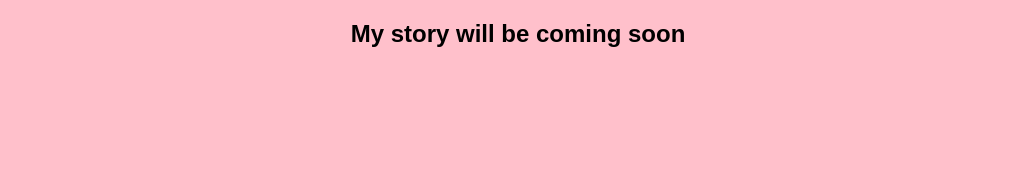
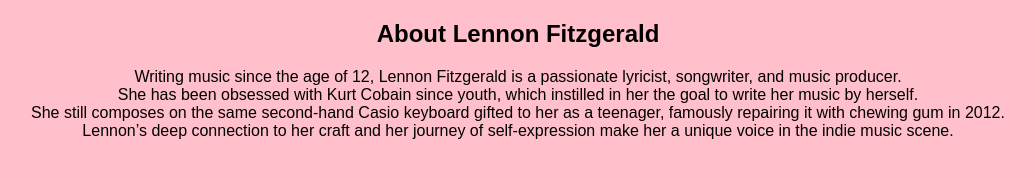
Before and after one commit to LennonFitzgerald/MyWebsite, a plain HTML site: page about.html in a window 1280 px wide. Shown: the whole page, without its empty margins (122-1157 px from the left). Drawn offline with Linux system fonts and the light colour scheme.

Commit message:
Add files via upload

```diff
--- a/about.html
+++ b/about.html
@@ -7,6 +7,12 @@
     <link rel="Stylesheet" href="styles.css">
 </head>
 <body>
-    <h2>My story will be coming soon</h2>
+    <h2>About Lennon Fitzgerald</h2>
+    <p>
+        Writing music since the age of 12, Lennon Fitzgerald is a passionate lyricist, songwriter, and music producer.<br>
+        She has been obsessed with Kurt Cobain since youth, which instilled in her the goal to write her music by herself. <br>
+        She still composes on the same second-hand Casio keyboard gifted to her as a teenager, famously repairing it with chewing gum in 2012. <br>
+        Lennon’s deep connection to her craft and her journey of self-expression make her a unique voice in the indie music scene.<br>
+        </p>
 </body>
 </html>
```
